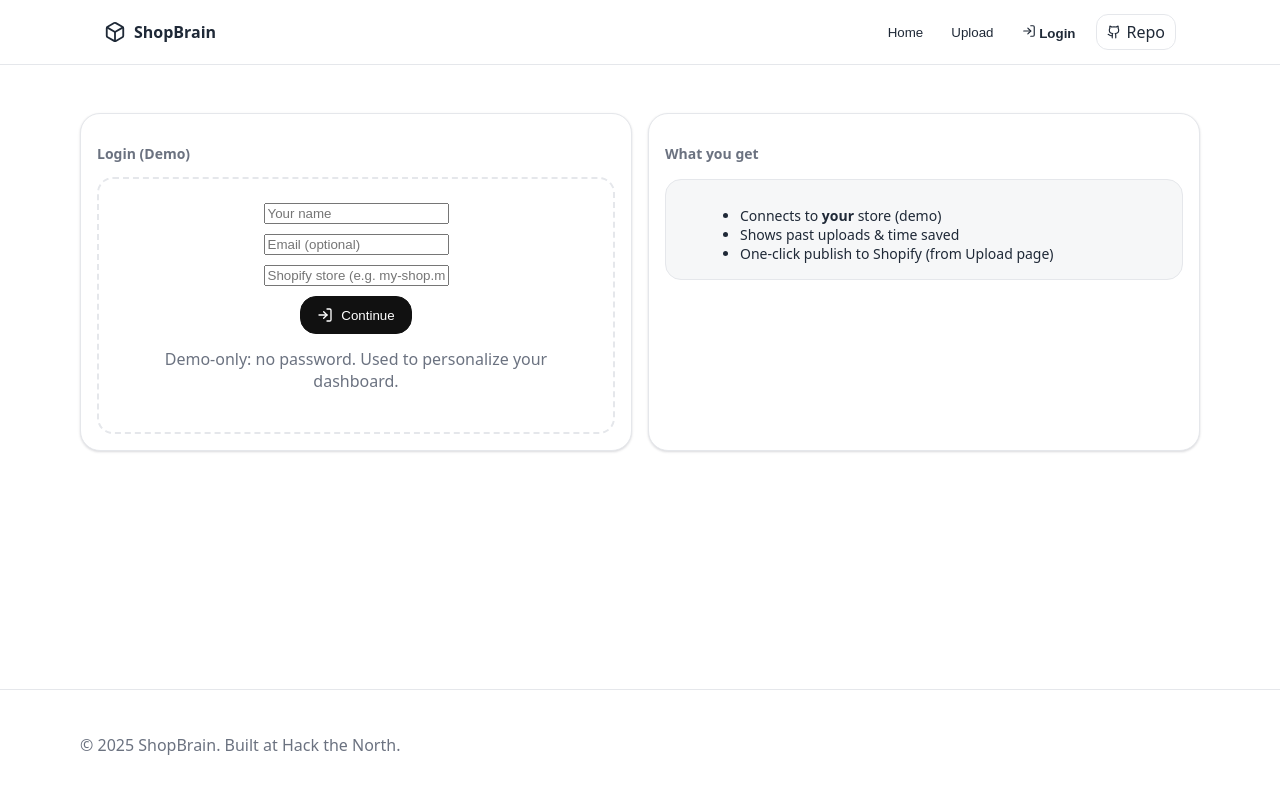
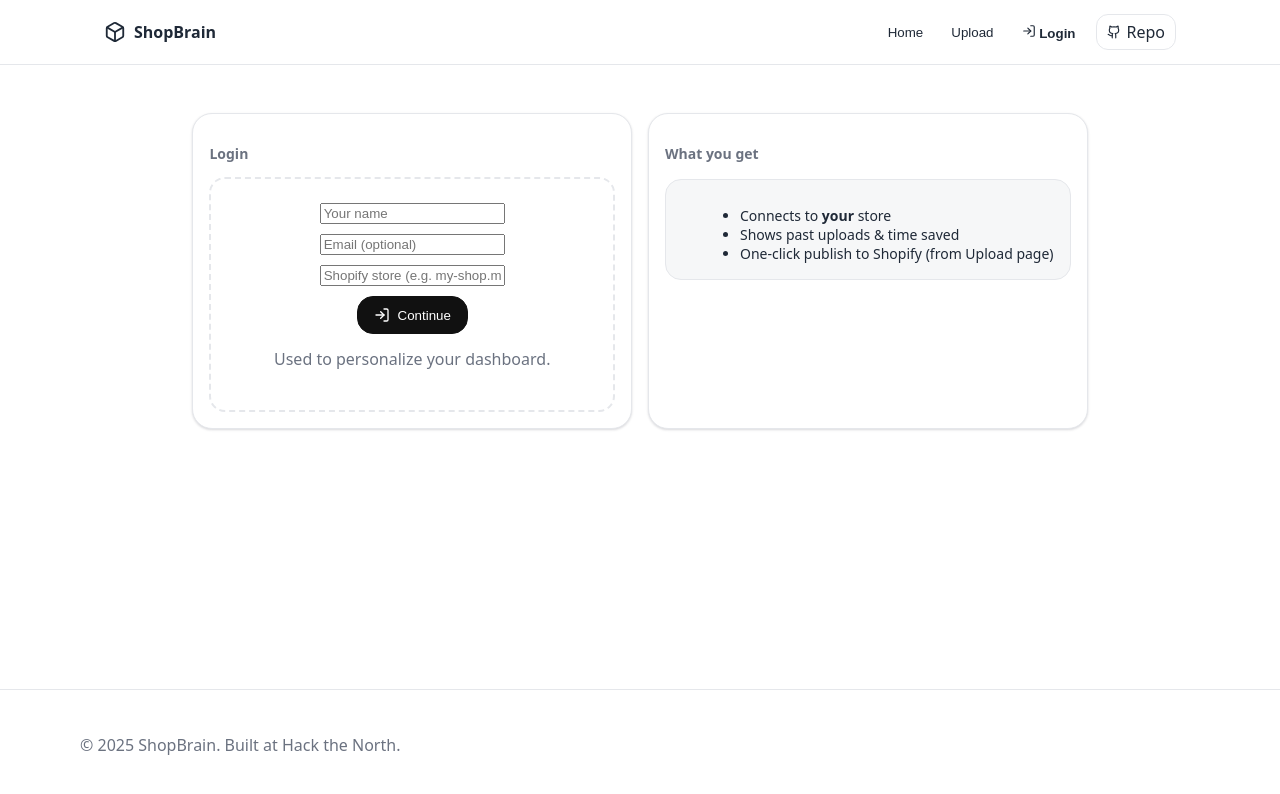
Before and after one commit to kanish10/HTN25, a React (Vite) app in the folder frontend/: page / in a window 1280 px wide. Both pictures are taken after a click on the button "Login". Shown: the top 794 px of the page. Built offline with nearby package versions, Linux system fonts and the light colour scheme.

Commit message:
Update login page text to remove demo references
Removed 'demo' wording from the login page labels and instructions to reflect production usage. This clarifies the login experience and messaging for users.

```diff
--- a/frontend/src/App.jsx
+++ b/frontend/src/App.jsx
@@ -505,13 +505,13 @@
     <Container className="upload">
       <div className="cols">
         <div className="card">
-          <p className="label">Login (Demo)</p>
+          <p className="label">Login</p>
           <form onSubmit={submit} className="dropzone" style={{ gap: 10 }}>
             <input className="text-input" placeholder="Your name" value={name} onChange={(e) => setName(e.target.value)} />
             <input className="text-input" placeholder="Email (optional)" value={email} onChange={(e) => setEmail(e.target.value)} />
             <input className="text-input" placeholder="Shopify store (e.g. my-shop.myshopify.com)" value={store} onChange={(e) => setStore(e.target.value)} />
             <button className="btn primary" type="submit"><LogIn size={16}/> Continue</button>
-            <p className="muted" style={{ marginTop: 4 }}>Demo-only: no password. Used to personalize your dashboard.</p>
+            <p className="muted" style={{ marginTop: 4 }}>Used to personalize your dashboard.</p>
           </form>
         </div>
 
@@ -519,7 +519,7 @@
           <p className="label">What you get</p>
           <div className="result">
             <ul className="bullets">
-              <li>Connects to <b>your</b> store (demo)</li>
+              <li>Connects to <b>your</b> store</li>
               <li>Shows past uploads & time saved</li>
               <li>One-click publish to Shopify (from Upload page)</li>
             </ul>
```
